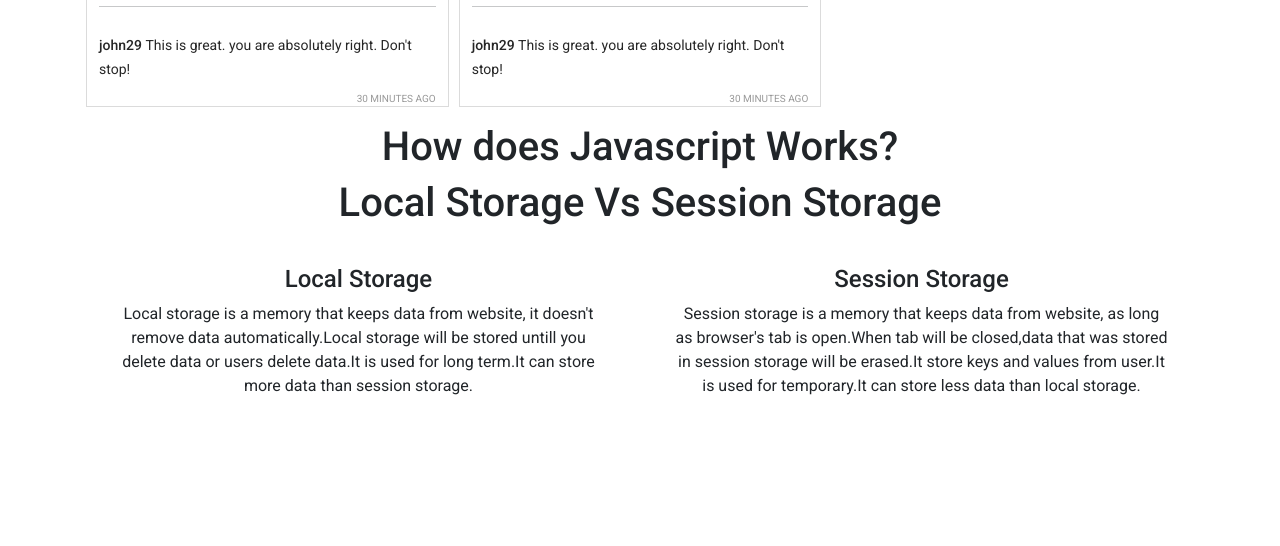
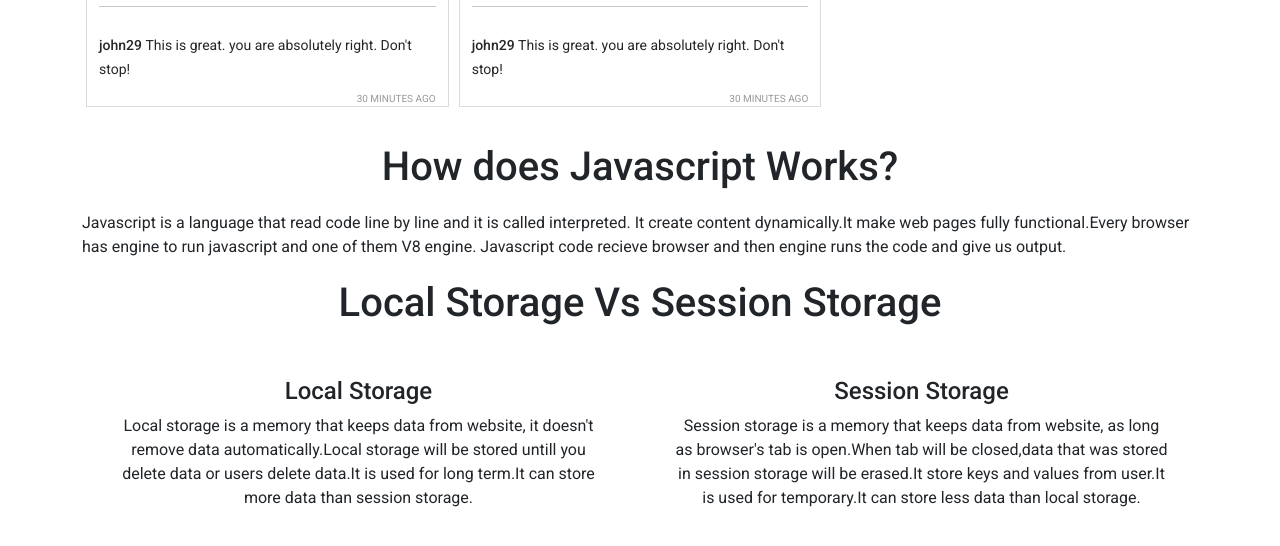
Before and after one commit to Parvez-Rahman100/stay-hungry, a plain HTML site: page index.html in a window 1280 px wide. Shown: the part 1409-1955 px from the top of the page. Before the commit the page ends 1853 px from the top, so only its background shows below. Drawn offline with nearby package versions, Linux system fonts and the light colour scheme.

Commit message:
question 2 added

```diff
--- a/css/style.css
+++ b/css/style.css
@@ -246,6 +246,7 @@ img {
 }
 .questions{
   text-align: center;
+  margin: 20px 0;
 }
 .difference{
   text-align: center;
--- a/index.html
+++ b/index.html
@@ -79,7 +79,9 @@
         </main>
         <section class="container">
             <h1 class="questions">How does Javascript Works?</h1>
+            <p>Javascript is a language that read code line by line and it is called interpreted. It create content dynamically.It make web pages fully functional.Every browser has engine to run javascript and one of them V8 engine. Javascript code recieve browser and then engine runs the code and give us output.
 
+            </p>
             <h1 class="questions">Local Storage Vs Session Storage</h1>
             <div class="difference">
                 <div class="storages">
```
